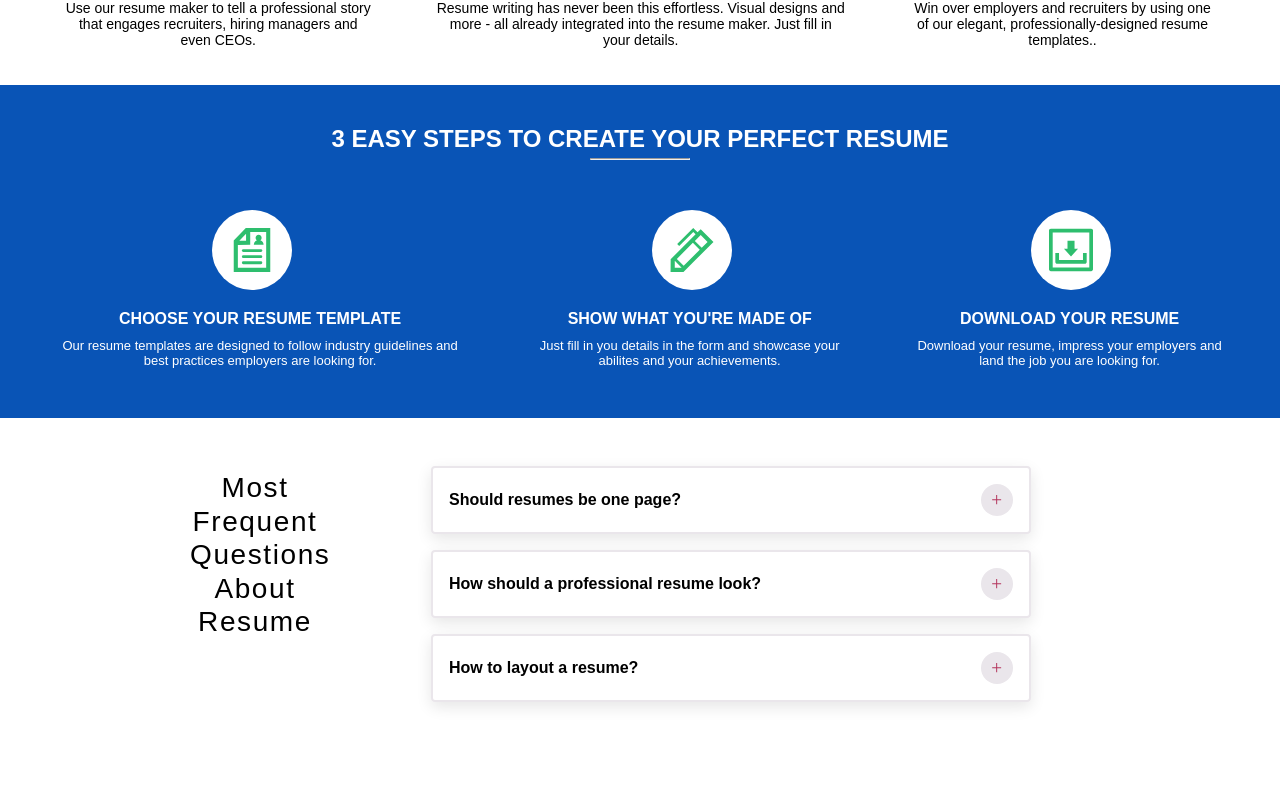
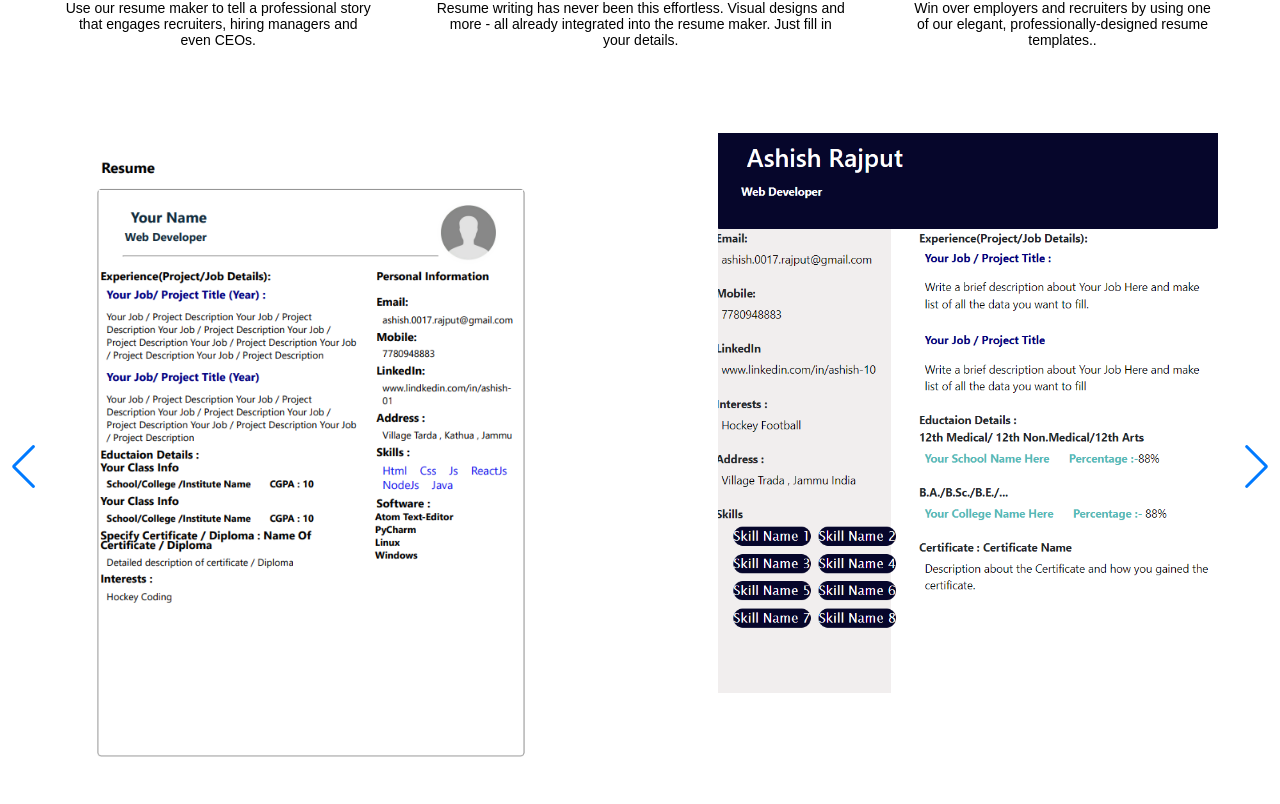
Before and after one commit to jattinmanhas/Resume-Maker, a React (Create React App) app: page / in a window 1280 px wide. Shown: the part 756-1560 px from the top of the page. Built offline with nearby package versions, Linux system fonts and the light colour scheme; no server answers.

Commit message:
Added new Carousel

```diff
--- a/package.json
+++ b/package.json
@@ -18,6 +18,7 @@
     "react-slick": "^0.29.0",
     "sass": "^1.52.1",
     "slick-carousel": "^1.8.1",
+    "swiper": "^8.2.3",
     "web-vitals": "^2.1.4"
   },
   "scripts": {
--- a/src/App.js
+++ b/src/App.js
@@ -7,7 +7,6 @@
 import Auth from "./SignUp/auth";
 import { useUserContext } from "../src/context/userContext";
 import Footer from "./Footer/Footer";
-import Carousel from "./Carousel/Carousel";
 import Action from "./Action/Action";
 import ContactUs from "./ContactUs/ContactUs"
 import AboutUs from "./AboutUs/AboutUs";
@@ -31,6 +30,7 @@
 import Queries from "./Queries/Contact"
 import Signin from "./SignUp/Signin";
 import Accordian from "./Accordian/Accordian";
+import SwipeCarousel from "./Slider/Slider";
 
 function App() {
   const { user, loading, error } = useUserContext();
@@ -45,7 +45,7 @@
               <>
                 <Navbar />
                 <Home />
-                {/* <Carousel /> */}
+                <SwipeCarousel/>
                 <Action />
                 <Accordian/>
                 <Footer />
--- a/src/Carousel/Carousel.css
+++ /dev/null
@@ -1,138 +0,0 @@
-
-body {
-    background-color: #fff;
-}
-.container {
-    display: flex;
-    flex-direction: column;
-    justify-content: center;
-    align-items: center;
-    margin: auto;
-    padding: 50px 50px;
-    width: 500px;
-    height: 700px;
-}
-
-.main-heading {
-    font-weight: lighter;
-    padding: 2rem 0 2rem 0;
-    text-align: center;
-    line-height: 3rem;
-}
-
-.content {
-    position: relative;
-}
-
-
-
-/* ----- slideshow stylings ----- */
-.slideshow {
-    height: 100%;
-    overflow: hidden; /* to hide slides in x-direction */
-    position: relative;
-}
-/* wrapper which wraps all the slideshow images stylings */
-.slideshow-wrapper {
-    display: flex;
-    /* We give it width as 400% because we are making a
-       4 image carousel. If you want to make for example,
-       5 images carousel, then give width as 500%. */
-    width: 400%;
-    height: 100%;
-    position: relative;
-    /* you can change the animation settings from below */
-    animation: slideshow 20s infinite;
- }
-/* define width and height for images*/
-.slide {
-    width: 100%;
-    height: 100%;
-}
-.slide-img {
-    width: 100%;
-    height: 400px;
-    object-fit: contain;
-}
-/* @keyframes are used to provide animations
-   We make these settings for 4 image carousel.
-   Make modification accourding to your needs. */
-@keyframes slideshow {
-    0%  { left: 0; }
-    10% { left: 0; }
-    15% { left: -100%; }
-    25% { left: -100%}
-    30% { left: -200%; }
-    40% { left: -200%; }
-    45% { left: -300%; }
-    55% { left: -300%; }
-    60% { left: -200%; }
-    70% { left: -200%; }
-    75% { left: -100%; }
-    85% { left: -100%;   }
-    90% { left: 0%; }
-}
-/* ----- end of slideshow stylings ----- */
-
-/* ----- carousel control buttons stylings ----- */
-.slide-btn {
-    background-color: #B8FFF9;
-    border-radius: 50%;
-    border: .1rem solid #42C2FF;
-    width: 1.2rem;
-    height: 1.2rem;
-    outline: none;
-    cursor: pointer;
-    /* stylings for positioning the buttons at
-       the bottom of the carousel */
-    position: absolute;
-    bottom: 3%;
-    left: 50%;
-    transform: translateX(-50%);
-    z-index: 70;
-}
-
-.slide-btn-1 {
-    left: 45%;
-}
-.slide-btn-2 {
-    left: 50%;
-}
-.slide-btn-3 {
-    left: 55%;
-}
-.slide-btn-4 {
-    left: 60%;
-}
-/* When we focus on the particular button,
-the animation stops to that particular image
-to which the button is associated. */
-.slide-btn-1:focus~.slideshow-wrapper {
-    animation: none;
-    left: 0;
-}
-.slide-btn-2:focus~.slideshow-wrapper {
-    animation: none;
-    left: -100%;
-}
-.slide-btn-3:focus~.slideshow-wrapper {
-    animation: none;
-    left: -200%;
-}
-.slide-btn-4:focus~.slideshow-wrapper {
-    animation: none;
-    left: -300%;
-}
-/* when we focus on the button, the background color changes */
-.slide-btn:focus {
-    background-color: #219F94;
-    border: 0.1rem solid #65C18C;
-}
-
-.paragraph{
-    justify-content: center;
-    word-spacing: 0.25em;
-    text-align: center;
-    line-height: 2rem;
-
-}
--- a/src/Carousel/Carousel.js
+++ /dev/null
@@ -1,63 +0,0 @@
-import React from "react";
-import "./Carousel.css";
-import { Link } from "react-router-dom";
-import CarouselN from "./CarouselN";
-
-
-function Carousel() {
-        return (
-            <div className="carousel">
-               <div className="container">
-        <h1 className="main-heading">Build a Resume online. Start by picking a template.</h1>
-        <div className="content">
-
-
-          <div className="slideshow">
-
-            <button className="slide-btn slide-btn-1" />
-            <button className="slide-btn slide-btn-2" />
-            <button className="slide-btn slide-btn-3" />
-            <button className="slide-btn slide-btn-4" />
-            {/* carousel wrapper which contains all images */}
-            <div className="slideshow-wrapper">
-
-            <div className="slide">
-              <Link
-              to='/template4'>
-                <img className="slide-img" src="./images/template4.png" alt="imag"  />
-                </Link>
-              </div>
-
-              <div className="slide">
-              <Link
-              to='/template1'>
-                <img className="slide-img" src="./images/template1.png" alt="imag" />
-                </Link>
-              </div>
-
-
-              <div className="slide">
-              <Link
-              to='/template3'>
-                <img className="slide-img" src="./images/template3.png" alt="imag"  />
-                </Link>
-              </div>
-
-              <div className="slide">
-              <Link
-              to='/template5'>
-                <img className="slide-img" src="./images/template5.png" alt="imag"  />
-                </Link>
-              </div>
-             </div>
-</div>
-          <p className="paragraph">We've developed our Resume Builder with one goal in mind to help you find a great job faster.</p>
-        </div>
-      </div>
-
-            </div>
-        );
-    }
-
-
-export default Carousel ;
--- /dev/null
+++ b/src/Slider/Slider.css
@@ -0,0 +1,33 @@
+.swiper {
+    margin: 3rem;
+    width: 100%;
+    height: 100%;
+  }
+
+  .swiper-slide {
+    text-align: center;
+    font-size: 16px;
+    background: #fff;
+
+    /* Center slide text vertically */
+    display: -webkit-box;
+    display: -ms-flexbox;
+    display: -webkit-flex;
+    display: flex;
+    -webkit-box-pack: center;
+    -ms-flex-pack: center;
+    -webkit-justify-content: center;
+    justify-content: center;
+    -webkit-box-align: center;
+    -ms-flex-align: center;
+    -webkit-align-items: center;
+    align-items: center;
+  }
+
+  .swiper-slide img {
+    display: block;
+    margin: 0 auto;
+    width: 80%;
+    height: 90%;
+    object-fit: cover;
+  }
--- /dev/null
+++ b/src/Slider/Slider.js
@@ -0,0 +1,63 @@
+import React, { useRef, useState } from "react";
+// Import Swiper React components
+import { Swiper, SwiperSlide } from "swiper/react";
+import { Link } from "react-router-dom";
+
+// Import Swiper styles
+import "swiper/css";
+import "swiper/css/pagination";
+import "swiper/css/navigation";
+
+import "./Slider.css";
+
+// import required modules
+import { Pagination, Navigation } from "swiper";
+
+export default function SwipeCarousel() {
+  return (
+    <>
+      <Swiper
+        slidesPerView={2}
+        spaceBetween={30}
+        slidesPerGroup={4}
+        loop={true}
+        loopFillGroupWithBlank={true}
+        pagination={{
+          clickable: true,
+        }}
+        navigation={true}
+        modules={[Pagination, Navigation]}
+        className="mySwiper"
+      >
+        <SwiperSlide> <Link
+              to='/template4'>
+                <img className="slide-img" src="./images/template4.png" alt="imag"  />
+                </Link>
+        </SwiperSlide>
+        <SwiperSlide>
+        <Link
+              to='/template1'>
+                <img className="slide-img" src="./images/template1.png" alt="imag" />
+                </Link>
+        </SwiperSlide>
+        <SwiperSlide>
+        <Link
+              to='/template3'>
+                <img className="slide-img" src="./images/template3.png" alt="imag"  />
+        </Link>
+        </SwiperSlide>
+        <SwiperSlide>
+        <Link
+              to='/template5'>
+                <img className="slide-img" src="./images/template5.png" alt="imag"  />
+                </Link>
+        </SwiperSlide>
+        {/* <SwiperSlide>Slide 5</SwiperSlide>
+        <SwiperSlide>Slide 6</SwiperSlide>
+        <SwiperSlide>Slide 7</SwiperSlide>
+        <SwiperSlide>Slide 8</SwiperSlide>
+        <SwiperSlide>Slide 9</SwiperSlide> */}
+      </Swiper>
+    </>
+  );
+}
```
Also changed, not shown: src/Carousel/CarouselN.js (deleted), 1 other file (tests, documents, lock files or other folders).
